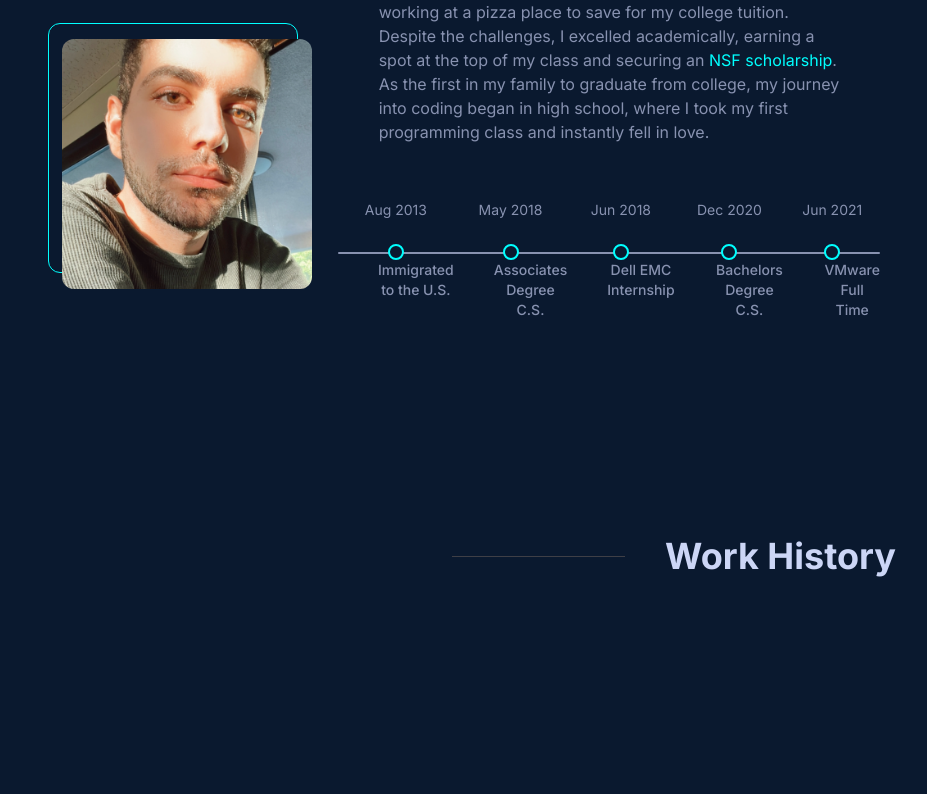
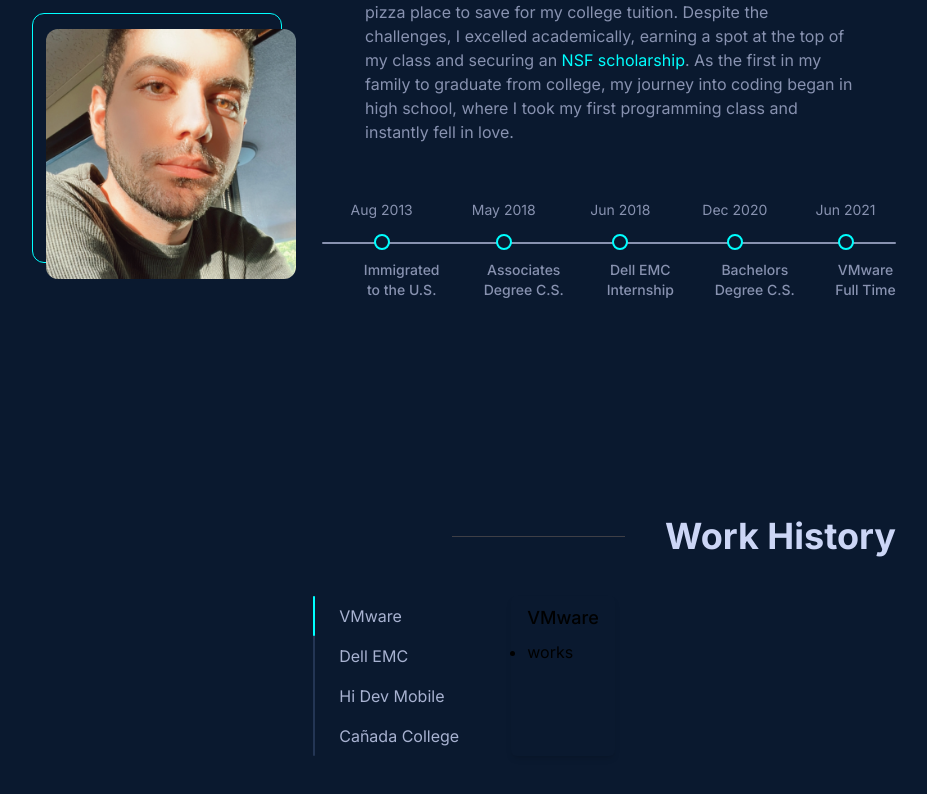
Before and after one commit to walidrafeii/portfolio, a Next.js app: page / in a window 1280 px wide. Shown: the part 924-1718 px from the top of the page, without its empty margins (176-1103 px from the left). Before the commit the page ends 1580 px from the top, so only its background shows below. Built offline with nearby package versions, Linux system fonts and the light colour scheme.

Commit message:
initial implementation of work history - work in progress

```diff
--- a/app/components/about/AboutSection.tsx
+++ b/app/components/about/AboutSection.tsx
@@ -6,7 +6,7 @@ export const AboutSection = () => {
   return (
     /** About Section */
     <AnimatedComponent>
-      <section id="about" className="w-full xl:px-24">
+      <section id="about" className="w-full xl:px-20">
         {/* Header */}
         <div className="flex flex-row gap-5 md:gap-10 items-center justify-center xl:justify-start">
           <div className="h-[1px] bg-zinc-700 max-w-[20%] flex-grow xl:hidden"></div>
--- a/app/components/experience/ExperienceEntry.tsx
+++ /dev/null
@@ -1,19 +0,0 @@
-import React from "react";
-
-interface ExperienceEntryProps {
-  date: String;
-  title: string;
-  description: string;
-}
-
-export const ExperienceEntry: React.FC<ExperienceEntryProps> = ({
-  title,
-  description,
-  date,
-}) => {
-  return (
-    <div className="h-40 w-80 bg-amber-500">
-      <p>{date}</p>
-    </div>
-  );
-};
--- a/app/components/experience/ExperienceSection.tsx
+++ b/app/components/experience/ExperienceSection.tsx
@@ -1,7 +1,11 @@
 import React from "react";
+import { ExperienceTable } from "./ExperienceTable";
+import { workHistory } from "./WorkHistory";
+import AnimatedComponent from "@components/shared/AnimatedComponent";
 
 export const ExperienceSection = () => {
   return (
+    <AnimatedComponent>
       <section id="experience" className="w-full xl:px-20 xl:mt-44">
         {/* Header */}
         <div className="flex flex-row gap-5 md:gap-10 items-center justify-center xl:justify-end">
@@ -12,6 +16,8 @@ export const ExperienceSection = () => {
           <div className="h-[1px] bg-zinc-700 max-w-[20%] flex-grow xl:hidden"></div>
         </div>
         {/* Main Content */}
+        <ExperienceTable experiences={workHistory} />
       </section>
+    </AnimatedComponent>
   );
 };
--- /dev/null
+++ b/app/components/experience/ExperienceTable.tsx
@@ -0,0 +1,82 @@
+"use client";
+import React, { useState, useRef } from "react";
+
+export interface ExperienceEntry {
+  id: number;
+  position: string;
+  title: string;
+  points: string[];
+}
+
+export const ExperienceTable: React.FC<{ experiences: ExperienceEntry[] }> = ({
+  experiences,
+}) => {
+  // State Management
+  const scrollBarHeight = useRef<HTMLDivElement>(null); // reference to scroll bar height
+  const [selectedExperienceIndex, setSelectedExperienceIndex] = useState<
+    number | null
+  >(0);
+
+  const handleExperienceClick = (index: number) => {
+    setSelectedExperienceIndex(index);
+  };
+
+  /**
+   * Calculates the current top position of the scroll bar based on selected experience index.
+   * @returns a tailwind class that will adjust the position of the scroll bar
+   */
+  const calculateScrollTopPosition = () => {
+    if (selectedExperienceIndex === null || selectedExperienceIndex === 0) {
+      return "top-0";
+    }
+    const fullHeight = scrollBarHeight.current?.clientHeight || 0;
+    const scrollHeight = fullHeight / experiences.length;
+    const topPosition = scrollHeight * selectedExperienceIndex;
+    console.log(`top-[${topPosition}px]`);
+    return `top-[${topPosition}px]`;
+  };
+
+  return (
+    <div className="relative mx-auto w-fit mt-10">
+      <div className="flex flex-row gap-2">
+        {/* Scroll Bar */}
+        <div
+          className="relative flex-grow w-[2px] bg-navy-lightest rounded-full"
+          ref={scrollBarHeight}
+        >
+          <div
+            style={{ height: `calc(100% / ${experiences.length})` }}
+            className={`absolute h-full w-[2px] bg-turquoise rounded-full transition-top duration-500 ease-in-out ${calculateScrollTopPosition()}`}
+          ></div>
+        </div>
+        {/* Experiences Title / List */}
+        <div>
+          {experiences.map((experience, index) => (
+            <ul
+              key={index}
+              className="min-w-[180px] text-md text-slate-light py-2 px-4 hover:bg-navy-lightest hover:cursor-pointer rounded-md transition duration-300 ease-in-out"
+              onClick={() => handleExperienceClick(index)}
+            >
+              {experience.title}
+            </ul>
+          ))}
+        </div>
+        {/* Selected experience details (conditional rendering) */}
+        {selectedExperienceIndex !== null && (
+          <div className="flex flex-col ml-auto bg-gray-100 rounded-md shadow-md px-4 py-2 transition-opacity duration-500 ease-in-out">
+            <h3 className="text-lg font-medium mb-2">
+              {experiences[selectedExperienceIndex].title}
+            </h3>
+            <ul className="list-disc space-y-1">
+              {experiences[selectedExperienceIndex].points.map(
+                (point, pointIndex) => (
+                  <li key={pointIndex}>{point}</li>
+                )
+              )}
+            </ul>
+          </div>
+        )}
+      </div>
+    </div>
+  );
+};
--- /dev/null
+++ b/app/components/experience/WorkHistory.tsx
@@ -0,0 +1,28 @@
+import { ExperienceEntry } from "./ExperienceTable";
+
+export const workHistory: ExperienceEntry[] = [
+  {
+    id: 0,
+    title: "VMware",
+    position: "Software Engineer",
+    points: ["works"],
+  },
+  {
+    id: 1,
+    title: "Dell EMC",
+    position: "Software Engineer",
+    points: ["works"],
+  },
+  {
+    id: 2,
+    title: "Hi Dev Mobile",
+    position: "Software Engineer",
+    points: ["works"],
+  },
+  {
+    id: 3,
+    title: "Cañada College",
+    position: "Software Engineer",
+    points: ["works"],
+  },
+];
--- a/app/components/shared/AnimatedComponent.tsx
+++ b/app/components/shared/AnimatedComponent.tsx
@@ -12,7 +12,7 @@ const AnimatedComponent: React.FC<AnimatedComponentProps> = ({ children }) => {
   const isVisible = animateOnAppear(ref);
 
   return (
-    <div ref={ref} className={`fade-in ${isVisible ? "visible" : ""}`}>
+    <div ref={ref} className={`w-full fade-in ${isVisible ? "visible" : ""}`}>
       {children}
     </div>
   );
```
Lines whose indentation alone changed are shown as unchanged.
